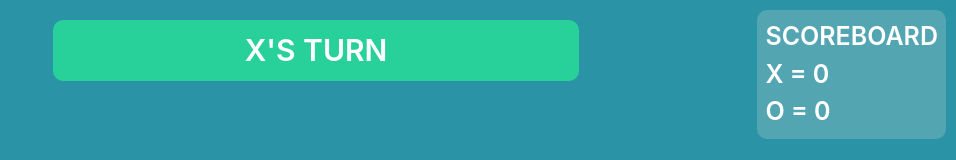
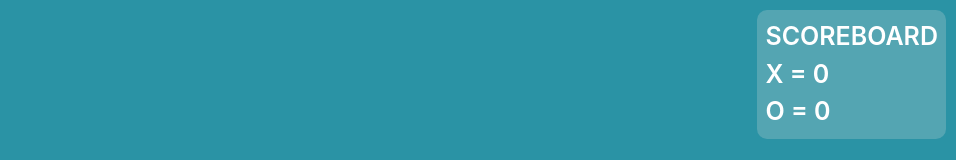
Before and after one commit to sceiiya/KodegoTechExams, a React (Vite) app in the folder React-NodeJS_PE/: page / in a window 1280 px wide. Shown: the top 160 px of the page, without its empty margins (324-1280 px from the left). Built offline with nearby package versions, Linux system fonts and the light colour scheme.

Commit message:
removed and optimize indicator component

```diff
--- a/React-NodeJS_PE/src/App.jsx
+++ b/React-NodeJS_PE/src/App.jsx
@@ -4,6 +4,7 @@ import React, { useState, useEffect } from 'react'
 import './App.css'
 import Square from './components/Square'
 import Scoreboard from './components/Scoreboard';
+import Indicator from './components/Indicator';
 
 const App = () => {
 
@@ -169,14 +170,7 @@ const toggle = (i) => {
 
       </div>
 
-      <div className='turn-indicator-cont'>
-        <div className={status ? 'turn-indicator' : 'hidden'}>
-          WINNER: {winner}
-        </div>
-        <div className={!status ? 'turn-indicator' : 'hidden'}>
-          {indicator}
-        </div>
-      </div>
+      <Indicator status={status} winner={winner} message={indicator}/>
 
       <div
         className='reset'
```
